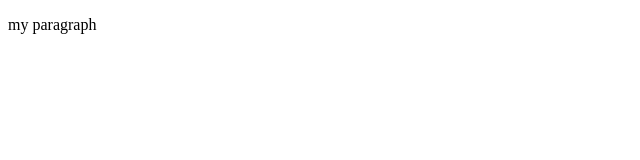
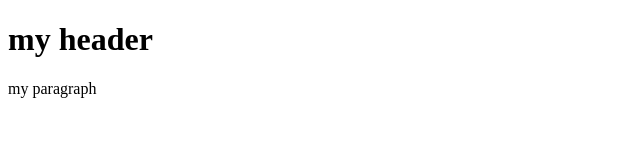
Before and after one commit to JerryLiu8/JerryLiu8.github.io, a plain HTML site: page index.html in a window 1280 px wide. Shown: the whole page, without its empty margins (0-640 px from the left). Drawn offline with Linux system fonts and the light colour scheme.

Commit message:
Update index.html

```diff
--- a/index.html
+++ b/index.html
@@ -3,8 +3,14 @@
   <head>
     <meta charset="UTF-8">
     <title>title</title>
+    <style>
+      h1{
+      font-color:blue;
+      }
+    </style>
   </head>
   <body>
+    <h1> my header </h1>
   <p> my paragraph </p>
   </body>
 </html>
```
